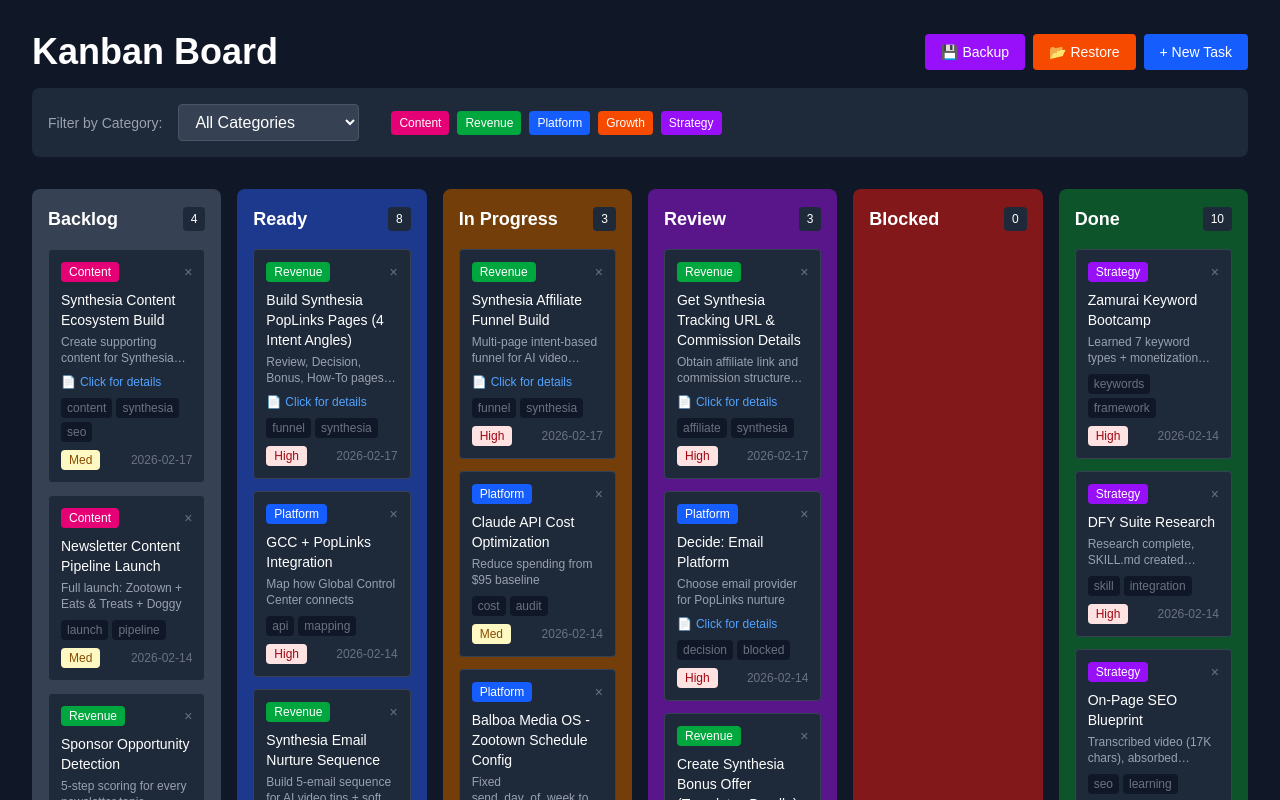
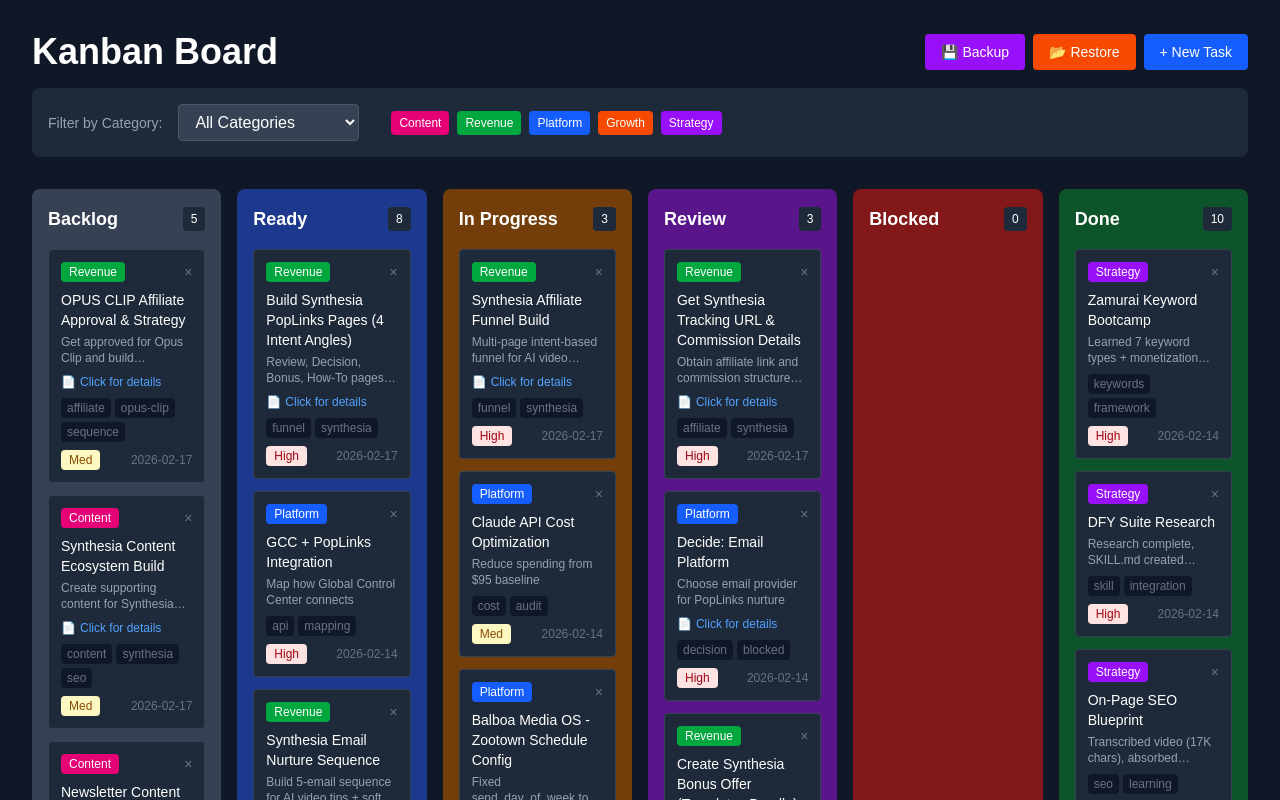
Before and after one commit to JoeKal97/kanban-app, a Next.js app: page / in a window 1280 px wide. Shown: the top 800 px of the page. Built offline with nearby package versions, Linux system fonts and the light colour scheme.

Commit message:
docs: Add Opus Clip secondary offer task to kanban

```diff
--- a/app/initial-data.ts
+++ b/app/initial-data.ts
@@ -282,6 +282,18 @@
 
   // BACKLOG
   {
+    id: "29",
+    title: "OPUS CLIP Affiliate Approval & Strategy",
+    description: "Get approved for Opus Clip and build secondary email sequence",
+    details: "SECONDARY OFFER STRATEGY (Post-Synthesia):\n\n**Why Opus Clip:**\n- 25% commission (~$25/customer)\n- Different use case: Repurposes long videos into shorts\n- Complements Synthesia (create → repurpose)\n- Organic traffic only (NO paid ads allowed)\n\n**Positioning:**\n'Synthesia creates your videos. Opus Clip turns one video into 10+ shorts for TikTok/Instagram/YouTube Shorts.'\n\n**Sequence Strategy:**\n- Phase 1: 5-email Synthesia sequence (immediate upon signup)\n- Phase 2: 3-email Opus Clip sequence (after Synthesia sequence completes)\n\n**Email 1 (Day 1 after Synthesia seq):** 'The Multi-Platform Video Strategy'\n- Why you need short-form content too\n- The 1-to-10 content multiplier concept\n\n**Email 2 (Day 3):** 'How I Turn One Video Into 10+ Pieces of Content'\n- Show the workflow\n- Introduce Opus Clip as the tool\n\n**Email 3 (Day 5):** 'Complete Video Workflow: Synthesia + Opus Clip'\n- Full system overview\n- CTA for Opus Clip\n\n**Status:** Need to apply for affiliate program\n**Action:** Apply at Opus Clip affiliate page",
+    category: "Revenue",
+    status: "Backlog",
+    priority: "Med",
+    tags: ["affiliate", "opus-clip", "sequence"],
+    createdDate: "2026-02-17",
+    updatedDate: "2026-02-17"
+  },
+  {
     id: "28",
     title: "Synthesia Content Ecosystem Build",
     description: "Create supporting content for Synthesia affiliate funnel",
```
